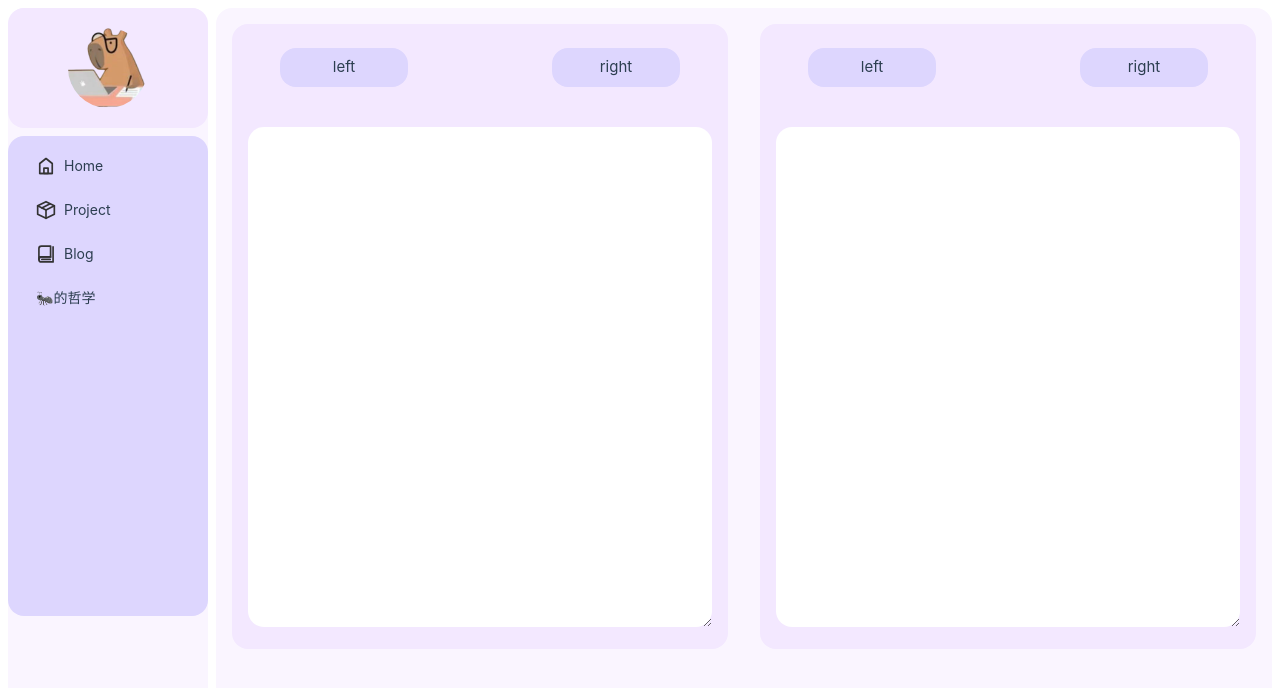
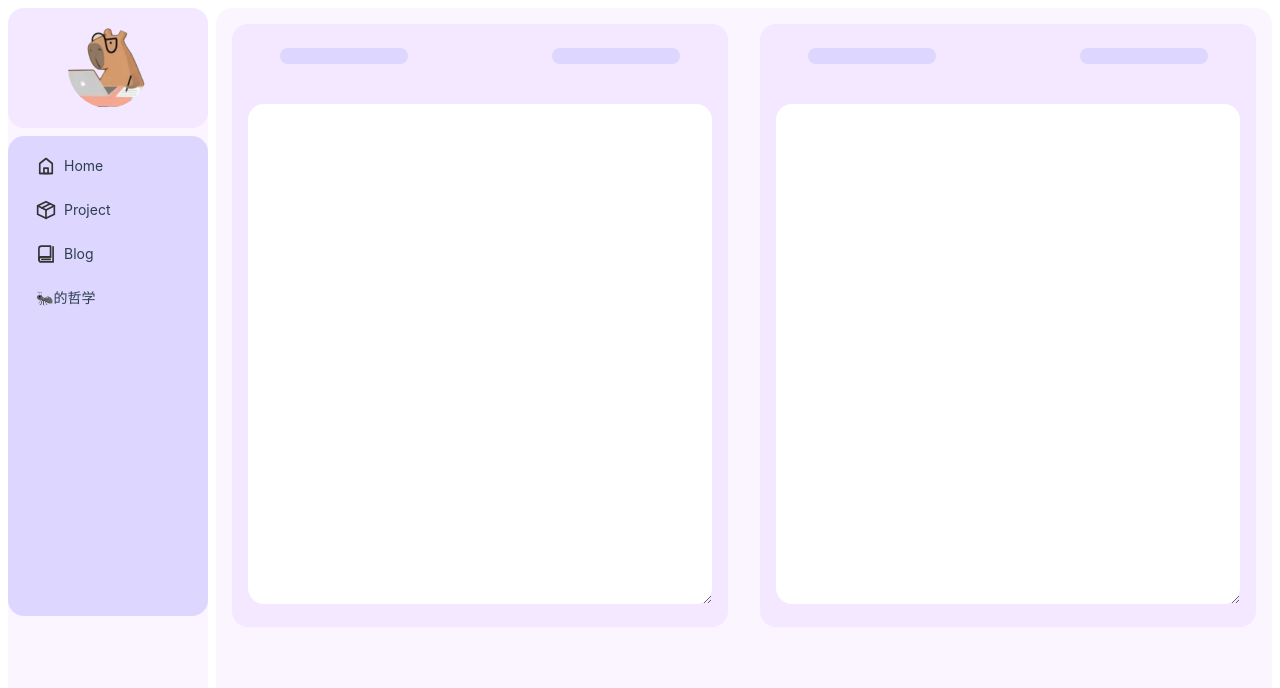
Before and after one commit to MakarF200/new-makar-web, a Vue app: page /test in a window 1280 px wide. Shown: the top 688 px of the page. Built offline with nearby package versions, Linux system fonts and the light colour scheme; a web font is replaced by a local one.

Commit message:
修改蚂蚁的图标； 修改md to html文件；

```diff
--- a/src/App.vue
+++ b/src/App.vue
@@ -28,3 +28,8 @@ ol {
   list-style: decimal !important;
 }
 </style>
+
+<!-- 这里是这个项目要做的TODO树 -->
+<!-- TODO: 配置网站的cloudflare -->
+<!-- TODO: 完成md to html项目 -->
+<!-- TODO: 在项目中添加动画 -->
--- a/src/components/component-vue/md-to-html/base-component.vue
+++ b/src/components/component-vue/md-to-html/base-component.vue
@@ -2,13 +2,22 @@
   <div class="box-content p-4 w-full h-full flex-auto">
     <div class="w-full h-full bg-purple-100 rounded-box flex flex-col">
       <div class="flex place-content-between m-4">
-        <div class="flex-none w-32 mx-8 my-2 p-2  bg-purple-200 rounded-box text-center">
-          left
+        <div
+          class="flex-none w-32 mx-8 my-2 p-2 bg-purple-200 rounded-box text-center"
+        >
+          {{ propsData.leftData }}
         </div>
-        <div class="flex-none w-32 mx-8 my-2 m-2 p-2  bg-purple-200 rounded-box text-center">right</div>
+        <div
+          class="flex-none w-32 mx-8 my-2 m-2 p-2 bg-purple-200 rounded-box text-center"
+        >
+          {{ propsData.rightData }}
+        </div>
       </div>
       <div class="w-full p-4 flex-auto">
-        <textarea type="text" class="min-h-[500px] rounded-box box-content flex-none w-full indent-4"></textarea>
+        <textarea
+          type="text"
+          class="min-h-[500px] rounded-box box-content flex-none w-full indent-4"
+        ></textarea>
       </div>
     </div>
   </div>
@@ -18,6 +27,16 @@ import { computed } from "vue";
 
 import { PiniaMdToHtmlData } from "@/stores/md-to-html";
 const mdToHtmlStore = PiniaMdToHtmlData();
-const mdToHtmlData = computed(() => mdToHtmlStore.vueComponentData)
+const mdToHtmlData = computed(() => mdToHtmlStore.vueComponentData);
 
+const propsData = defineProps({
+  leftData: {
+    type: String,
+    Request: true,
+  },
+  rightData: {
+    type: String,
+    Request: true,
+  },
+});
 </script>
--- a/src/output.css
+++ b/src/output.css
@@ -837,13 +837,6 @@ html {
   pointer-events: none;
 }
 
-.btn-circle {
-  height: 3rem;
-  width: 3rem;
-  border-radius: 9999px;
-  padding: 0px;
-}
-
 :where(.btn:is(input[type="checkbox"])),
 :where(.btn:is(input[type="radio"])) {
   width: auto;
@@ -856,34 +849,6 @@ html {
 .btn:is(input[type="radio"]):after {
   --tw-content: attr(aria-label);
   content: var(--tw-content);
-}
-
-.carousel {
-  display: inline-flex;
-  overflow-x: scroll;
-  scroll-snap-type: x mandatory;
-  scroll-behavior: smooth;
-  -ms-overflow-style: none;
-  scrollbar-width: none;
-}
-
-.carousel-item {
-  box-sizing: content-box;
-  display: flex;
-  flex: none;
-  scroll-snap-align: start;
-}
-
-.carousel-start .carousel-item {
-  scroll-snap-align: start;
-}
-
-.carousel-center .carousel-item {
-  scroll-snap-align: center;
-}
-
-.carousel-end .carousel-item {
-  scroll-snap-align: end;
 }
 
 @media (hover: hover) {
@@ -1110,10 +1075,6 @@ html {
   }
 }
 
-.carousel::-webkit-scrollbar {
-  display: none;
-}
-
 @keyframes checkmark {
   0% {
     background-position-y: 5px;
@@ -1347,34 +1308,6 @@ html {
   border-top-width: 4px;
 }
 
-.btn-circle:where(.btn-xs) {
-  height: 1.5rem;
-  width: 1.5rem;
-  border-radius: 9999px;
-  padding: 0px;
-}
-
-.btn-circle:where(.btn-sm) {
-  height: 2rem;
-  width: 2rem;
-  border-radius: 9999px;
-  padding: 0px;
-}
-
-.btn-circle:where(.btn-md) {
-  height: 3rem;
-  width: 3rem;
-  border-radius: 9999px;
-  padding: 0px;
-}
-
-.btn-circle:where(.btn-lg) {
-  height: 4rem;
-  width: 4rem;
-  border-radius: 9999px;
-  padding: 0px;
-}
-
 .tooltip {
   position: relative;
   display: inline-block;
@@ -1574,18 +1507,6 @@ html {
   inset: 0px;
 }
 
-.left-5 {
-  left: 1.25rem;
-}
-
-.right-5 {
-  right: 1.25rem;
-}
-
-.top-1\/2 {
-  top: 50%;
-}
-
 .isolate {
   isolation: isolate;
 }
@@ -1596,10 +1517,6 @@ html {
 
 .m-1 {
   margin: 0.25rem;
-}
-
-.m-16 {
-  margin: 4rem;
 }
 
 .m-2 {
@@ -1745,10 +1662,6 @@ html {
   width: 50%;
 }
 
-.w-2\/4 {
-  width: 50%;
-}
-
 .w-32 {
   width: 8rem;
 }
@@ -1809,15 +1722,6 @@ html {
   flex: none;
 }
 
-.-translate-y-1\/2 {
-  --tw-translate-y: -50%;
-  transform: translate(var(--tw-translate-x), var(--tw-translate-y)) rotate(var(--tw-rotate)) skewX(var(--tw-skew-x)) skewY(var(--tw-skew-y)) scaleX(var(--tw-scale-x)) scaleY(var(--tw-scale-y));
-}
-
-.transform {
-  transform: translate(var(--tw-translate-x), var(--tw-translate-y)) rotate(var(--tw-rotate)) skewX(var(--tw-skew-x)) skewY(var(--tw-skew-y)) scaleX(var(--tw-scale-x)) scaleY(var(--tw-scale-y));
-}
-
 .grid-cols-1 {
   grid-template-columns: repeat(1, minmax(0, 1fr));
 }
@@ -1844,10 +1748,6 @@ html {
 
 .items-stretch {
   align-items: stretch;
-}
-
-.justify-between {
-  justify-content: space-between;
 }
 
 .gap-y-6 {
@@ -1998,10 +1898,6 @@ html {
   padding-top: 0.5rem;
 }
 
-.pt-8 {
-  padding-top: 2rem;
-}
-
 .text-center {
   text-align: center;
 }
@@ -2168,10 +2064,6 @@ html {
     margin-right: 0px;
   }
 
-  .lg\:mt-0 {
-    margin-top: 0px;
-  }
-
   .lg\:mt-16 {
     margin-top: 4rem;
   }
--- a/src/router/index.ts
+++ b/src/router/index.ts
@@ -56,13 +56,15 @@ const router = createRouter({
       path: "/test",
       name: "test",
       component: () =>
-        import("@/views/contentview/project-content/md-to-html.vue"),
+        import("@/views/contentview/project-content/md-to-html/md-to-html.vue"),
     },
     {
       path: "/testone",
       name: "testone",
       component: () =>
-        import("@/views/contentview/project-content/html-display-view.vue"),
+        import(
+          "@/views/contentview/project-content/md-to-html/html-display-view.vue"
+        ),
     },
   ],
 });
--- a/src/stores/md-to-html.ts
+++ b/src/stores/md-to-html.ts
@@ -23,6 +23,7 @@ export interface vueComponentStruct {
 
 export const PiniaMdToHtmlData = defineStore("mdToHtmlData", () => {
   const vueComponentData = ref<vueComponentStruct>({
+    // 在md to html页面中展示的头部按钮数据
     viewComponent: {
       leftComponent: {
         leftData: "import",
@@ -33,6 +34,7 @@ export const PiniaMdToHtmlData = defineStore("mdToHtmlData", () => {
         rightData: "preview",
       },
     },
+    // 存储md to html页面中top按钮的数据
     headButtonData: [
       {
         isVueComponent: "mdCode",
--- a/src/views/contentview/aside-views/blog-menu.vue
+++ b/src/views/contentview/aside-views/blog-menu.vue
@@ -45,15 +45,7 @@
         <li>
           <RouterLink to="ant" class="px-0">
             <a class="tooltip tooltip-right pr-2 pl-2" data-tip="Ant">
-              <svg width="20" height="20" viewBox="0 0 48 48" fill="none" xmlns="http://www.w3.org/2000/svg">
-                <path
-                  d="M7 37C7 29.2967 7 11 7 11C7 7.68629 9.68629 5 13 5H35V31C35 31 18.2326 31 13 31C9.7 31 7 33.6842 7 37Z"
-                  fill="none" stroke="#333" stroke-width="4" stroke-linejoin="round" />
-                <path
-                  d="M35 31C35 31 14.1537 31 13 31C9.68629 31 7 33.6863 7 37C7 40.3137 9.68629 43 13 43C15.2091 43 25.8758 43 41 43V7"
-                  stroke="#333" stroke-width="4" stroke-linecap="round" stroke-linejoin="round" />
-                <path d="M14 37H34" stroke="#333" stroke-width="4" stroke-linecap="round" stroke-linejoin="round" />
-              </svg>
+              🐜
             </a>
           </RouterLink>
         </li>
--- a/src/views/contentview/project-content/md-to-html.vue
+++ /dev/null
@@ -1,21 +0,0 @@
-<template>
-  <div class="flex w-full">
-    <div class="flex-auto h-full flex">
-      <!-- md页面 -->
-      <MdToHtmlComponent :message="transferData"></MdToHtmlComponent>
-    </div>
-    <div class="flex-auto h-full flex">
-      <!-- html页面 -->
-      <MdToHtmlComponent></MdToHtmlComponent>
-    </div>
-  </div>
-
-</template>
-<script lang="ts" setup>
-import MdToHtmlComponent from "@/components/component-vue/md-to-html/base-component.vue";
-import { computed } from "vue";
-import { PiniaMdToHtmlData } from "@/stores/md-to-html";
-const mdToHtmlStore = PiniaMdToHtmlData();
-const mdToHtmlData = computed(() => mdToHtmlStore.vueComponentData)
-const transferData = defineProps(["one", "two"])
-</script>
--- /dev/null
+++ b/src/views/contentview/project-content/md-to-html/md-to-html.vue
@@ -0,0 +1,32 @@
+<template>
+  <div class="flex w-full">
+    <div class="flex-auto h-full flex">
+      <!-- md页面 -->
+      <MdToHtmlComponent
+        :message="leftComponentTransferData"
+      ></MdToHtmlComponent>
+    </div>
+    <div class="flex-auto h-full flex">
+      <!-- html页面 -->
+      <MdToHtmlComponent
+        :message="rightComponentTransferData"
+      ></MdToHtmlComponent>
+    </div>
+  </div>
+</template>
+<script lang="ts" setup>
+// 导入需要的组件
+import MdToHtmlComponent from "@/components/component-vue/md-to-html/base-component.vue";
+import { computed, ref } from "vue";
+// 导入md to html的store
+import { PiniaMdToHtmlData } from "@/stores/md-to-html";
+const mdToHtmlStore = PiniaMdToHtmlData();
+const mdToHtmlData = computed(() => mdToHtmlStore.vueComponentData);
+
+const leftComponentTransferData = ref(
+  mdToHtmlData.value.viewComponent?.leftComponent
+);
+const rightComponentTransferData = ref(
+  mdToHtmlData.value.viewComponent?.rightComponent
+);
+</script>
```
Also changed, not shown: src/views/contentview/project-content/Four-wheeled.vue (+82 -44 lines), src/views/contentview/project-content/mes-kutangguo.vue (+85 -46 lines), src/views/contentview/project-content/md-to-html/html-display-view.vue (renamed from src/views/contentview/project-content/html-display-view.vue).
